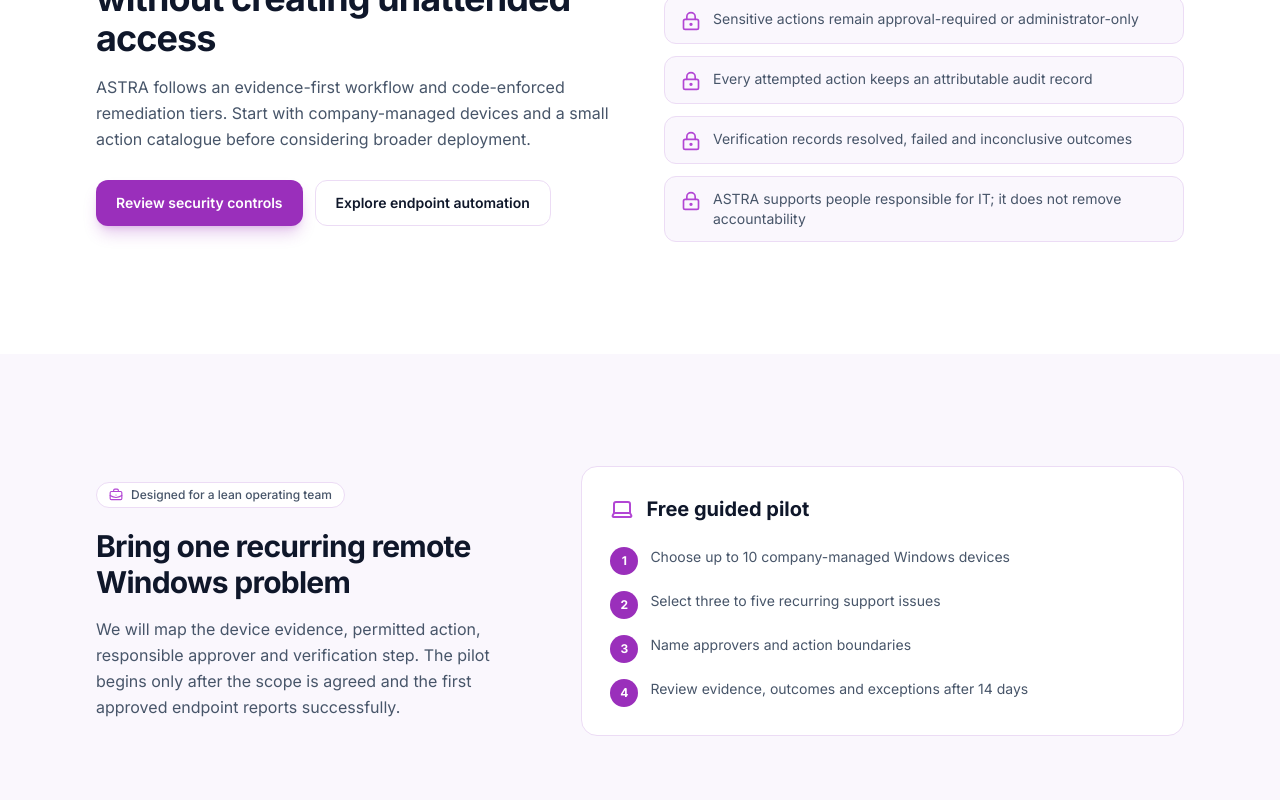
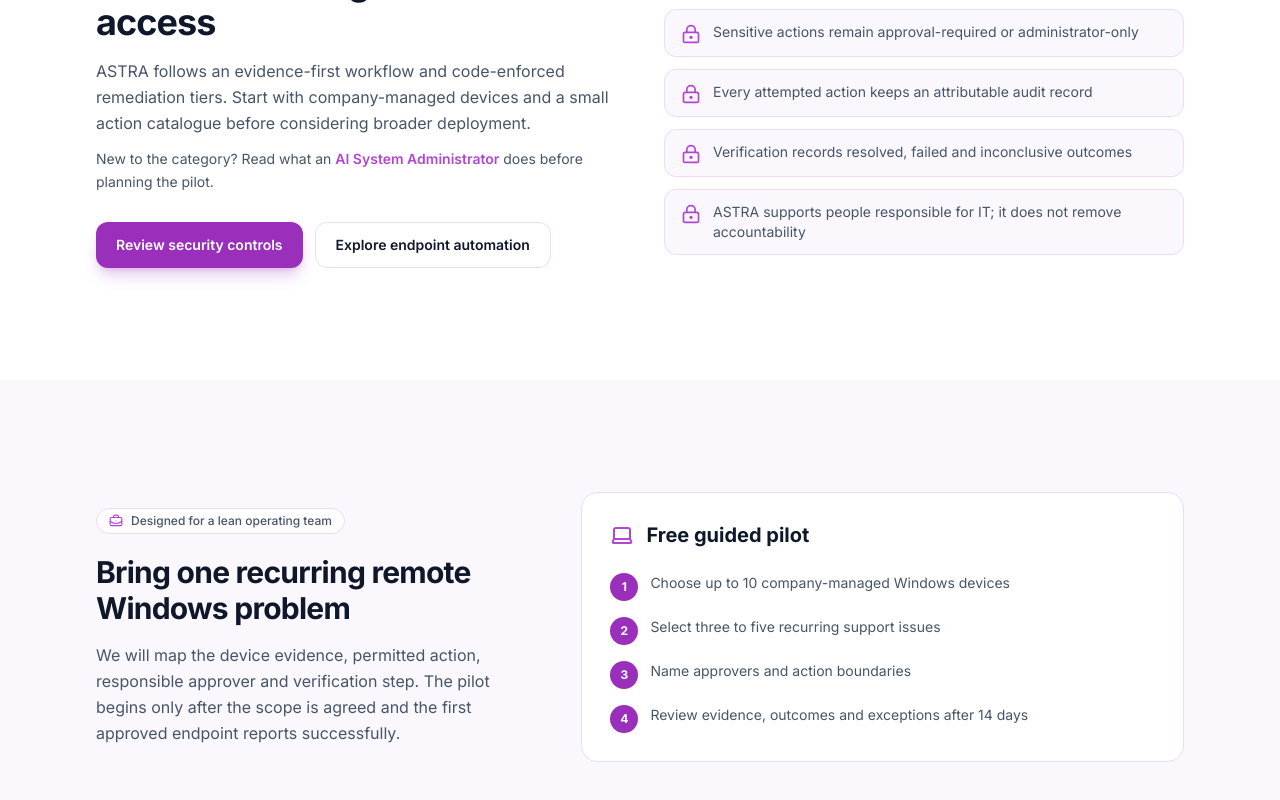
Before and after one commit to danchi32/project-astra, a Next.js app in the folder website/: page /remote-workforce-it-support-india in a window 1280 px wide. Shown: the part 1594-2394 px from the top of the page. Built offline with nearby package versions, Linux system fonts and the light colour scheme; no server answers.

Commit message:
Strengthen AI system admin topic authority

```diff
--- a/website/src/app/ai-it-support-india/page.tsx
+++ b/website/src/app/ai-it-support-india/page.tsx
@@ -162,6 +162,9 @@
               <Link href="/security/" className="mt-7 inline-flex items-center gap-2 text-sm font-semibold text-brand-500 hover:underline">
                 Review ASTRA security controls <ArrowRight className="h-4 w-4" />
               </Link>
+              <Link href="/blog/what-is-an-ai-system-administrator/" className="mt-3 flex items-center gap-2 text-sm font-semibold text-brand-500 hover:underline">
+                Learn what an AI System Administrator does <ArrowRight className="h-4 w-4" />
+              </Link>
             </aside>
           </div>
         </Container>
--- a/website/src/app/blog/[slug]/page.tsx
+++ b/website/src/app/blog/[slug]/page.tsx
@@ -60,12 +60,45 @@
     headline: post.title,
     description: post.description,
     datePublished: post.date,
-    dateModified: post.date,
+    dateModified: post.updated ?? post.date,
     author: { "@type": "Organization", name: post.author },
     publisher: { "@id": `${base}/#organization` },
     mainEntityOfPage: `${base}/blog/${slug}/`,
     keywords: post.keywords.join(", "),
   };
+  const aiAdminFaq =
+    slug === "what-is-an-ai-system-administrator"
+      ? {
+          "@context": "https://schema.org",
+          "@type": "FAQPage",
+          mainEntity: [
+            {
+              "@type": "Question",
+              name: "Is an AI System Administrator the same as an AI IT assistant?",
+              acceptedAnswer: {
+                "@type": "Answer",
+                text: "Not necessarily. An assistant may answer questions or draft instructions. An AI System Administrator is connected to operational evidence and can execute governed actions, subject to explicit permissions and verification.",
+              },
+            },
+            {
+              "@type": "Question",
+              name: "Does an AI System Administrator replace Microsoft Intune or an RMM?",
+              acceptedAnswer: {
+                "@type": "Answer",
+                text: "Not automatically. The right architecture depends on current device management, security and integration requirements. A limited pilot should test coexistence and workflow value before any replacement decision.",
+              },
+            },
+            {
+              "@type": "Question",
+              name: "How should a company evaluate an AI System Administrator?",
+              acceptedAnswer: {
+                "@type": "Answer",
+                text: "Start with a small group of representative Windows devices. Measure diagnosis quality, approval behavior, remediation success, audit completeness and user impact before a wider rollout.",
+              },
+            },
+          ],
+        }
+      : null;
 
   return (
     <article className="aurora grain relative -mt-16 pt-28 pb-24 sm:pt-36">
@@ -73,6 +106,12 @@
         type="application/ld+json"
         dangerouslySetInnerHTML={{ __html: JSON.stringify(articleLd) }}
       />
+      {aiAdminFaq ? (
+        <script
+          type="application/ld+json"
+          dangerouslySetInnerHTML={{ __html: JSON.stringify(aiAdminFaq) }}
+        />
+      ) : null}
       <Container className="max-w-3xl">
         <Link
           href="/blog"
@@ -93,6 +132,7 @@
             <Clock className="h-4 w-4" /> {post.readingMinutes} min read
           </span>
           <span>By {post.author}</span>
+          {post.updated ? <span>Updated {formatDate(post.updated)}</span> : null}
         </div>
 
         <div
--- a/website/src/app/remote-workforce-it-support-india/page.tsx
+++ b/website/src/app/remote-workforce-it-support-india/page.tsx
@@ -199,6 +199,13 @@
               <p className="mt-4 leading-relaxed text-secondary-token">
                 ASTRA follows an evidence-first workflow and code-enforced remediation tiers. Start with company-managed devices and a small action catalogue before considering broader deployment.
               </p>
+              <p className="mt-3 text-sm leading-relaxed text-secondary-token">
+                New to the category? Read what an{" "}
+                <Link href="/blog/what-is-an-ai-system-administrator/" className="font-semibold text-brand-500 hover:underline">
+                  AI System Administrator
+                </Link>{" "}
+                does before planning the pilot.
+              </p>
               <div className="mt-7 flex flex-wrap gap-3">
                 <Button href="/security/">Review security controls</Button>
                 <Button href="/windows-endpoint-automation/" variant="secondary">Explore endpoint automation</Button>
--- a/website/src/lib/blog.ts
+++ b/website/src/lib/blog.ts
@@ -16,6 +16,7 @@
   title: string;
   description: string;
   date: string; // ISO (YYYY-MM-DD)
+  updated?: string; // ISO (YYYY-MM-DD)
   author: string;
   keywords: string[];
   readingMinutes: number;
@@ -40,6 +41,7 @@
     title: String(data.title ?? slug),
     description: String(data.description ?? ""),
     date: String(data.date ?? ""),
+    updated: data.updated ? String(data.updated) : undefined,
     author: String(data.author ?? "Technomate IT-Solution"),
     keywords: Array.isArray(data.keywords) ? (data.keywords as string[]) : [],
     readingMinutes: estimateReadingMinutes(content),
```
Also changed, not shown: website/content/blog/what-is-an-ai-system-administrator.md (+1 -0 lines).
